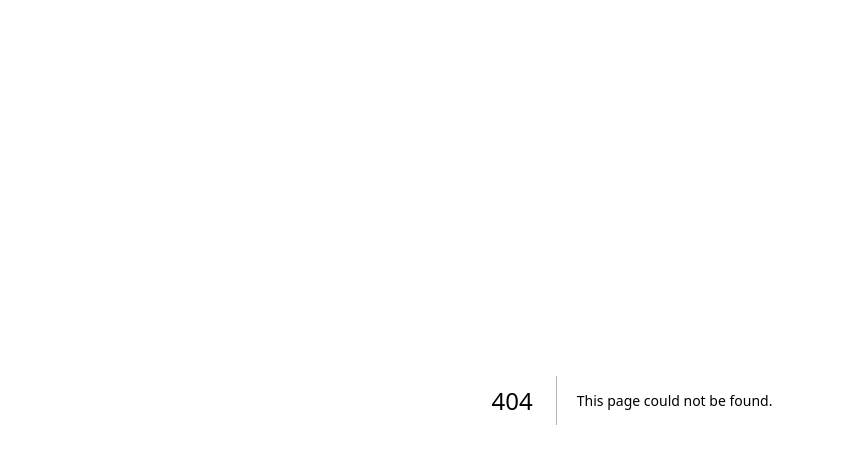
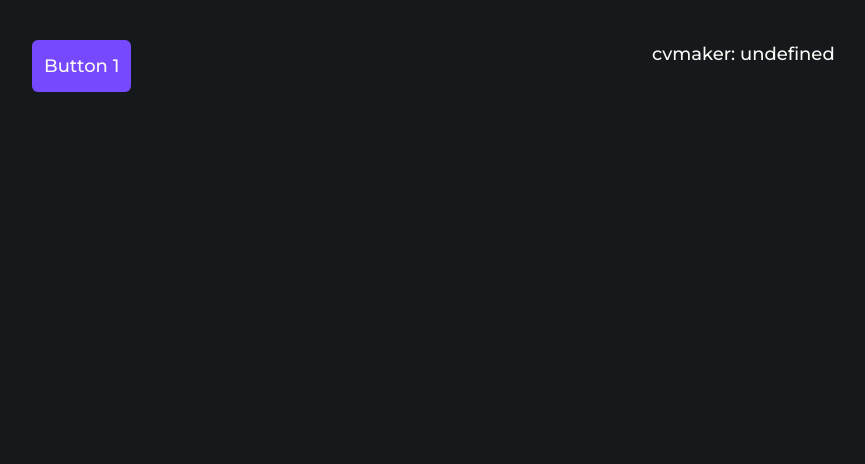
Before and after one commit to muscaa/cv-maker, a Next.js app: page /search in a window 1280 px wide. Before the commit this address had no page. Shown: the top 464 px of the page, without its empty margins (8-873 px from the left). Built offline with nearby package versions, Linux system fonts and the light colour scheme.

Commit message:
Added test search page

```diff
--- /dev/null
+++ b/src/app/search/page.tsx
@@ -0,0 +1,28 @@
+"use client";
+
+import * as api from "@/api/CVMaker";
+
+import { useState, useEffect } from "react";
+
+import Button from "../components/Button";
+import Text from "../components/Text";
+
+export default function Home() {
+    const [value, setValue] = useState<api.CVMaker | null>(null);
+
+    useEffect(() => {
+        setValue(window.cvmaker);
+    }, []);
+
+    return (
+        <div className="p-10 grid grid-cols-2 gap-10 w-screen h-screen">
+            <div>
+                <Button text="Button 1" />
+            </div>
+
+            <div>
+                <Text text={"cvmaker: " + String(value)} />
+            </div>
+        </div>
+    );
+}
```
